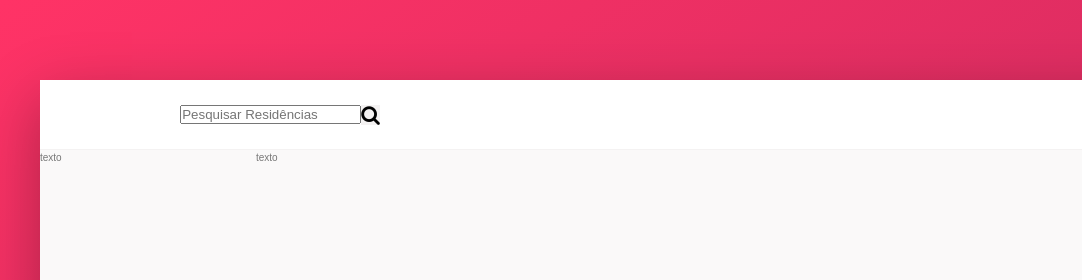
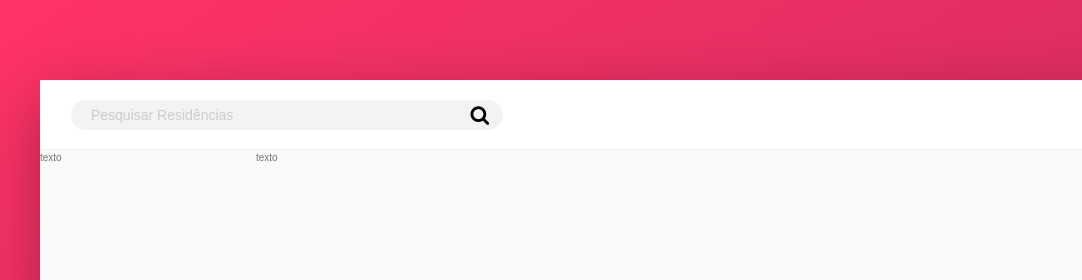
Before and after one commit to user1231423/ficha3a, a website: page src/index.html in a window 1280 px wide. Shown: the top 280 px of the page, 0-1082 px from the left. Drawn offline with nearby package versions, Linux system fonts and the light colour scheme; files that its build step writes are made by us from their sources.

Commit message:
Search bar styling

```diff
--- a/src/sass/components.scss
+++ b/src/sass/components.scss
@@ -10,7 +10,30 @@
     display: flex;
     align-items: center;
     justify-content: center;
-    &__input{}
+    &__input{
+        font-family: inherit;
+        font-size: inherit;
+        color: inherit;
+        background-color: var(--color-grey-light-2);
+        border: none;
+        padding: .7rem 2rem;
+        border-radius: 100px;
+        width: 90%;
+        transition: all .2s;
+        margin-right: -3.25rem;
+        &:focus{
+            outline: none;
+            width: 100%;
+            background-color: var(--color-grey-light-3);
+        }
+        &::-webkit-input-placeholder{
+            font-weight: 100;
+            color: var(--color-grey-light-4);
+        }
+    }
+    &__input:focus+&__button{
+        background-color: var(--color-grey-light-3);
+    }
     &__button{
         border: none;
         background-color: var(--color-grey-light-2);
```
